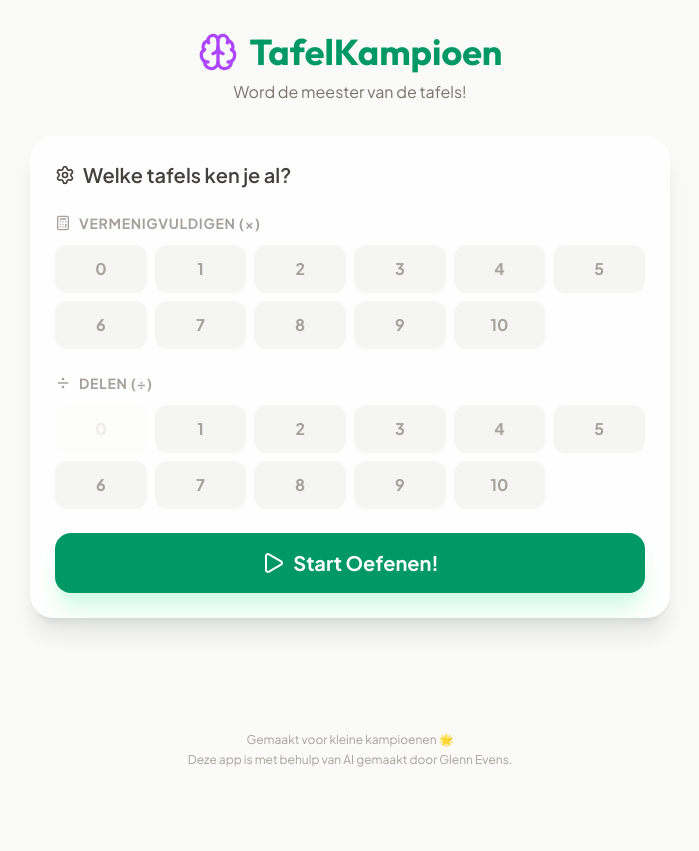
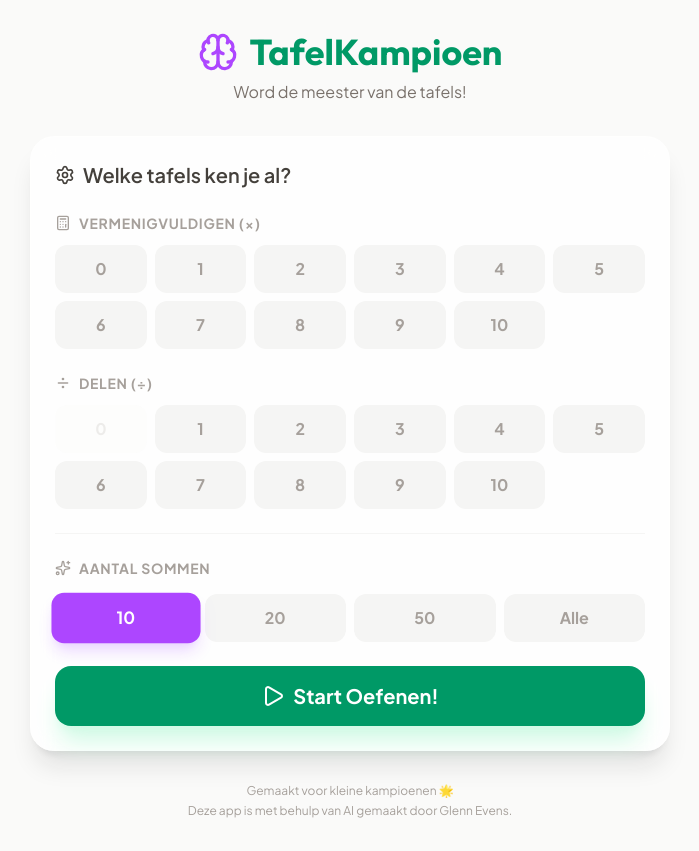
Before and after one commit to evensglenn/tafelkampioen, a React (Vite) app: page / in a window 1280 px wide. Shown: the whole page, without its empty margins (290-989 px from the left). Before the commit the page ends 800 px from the top, so only its background shows below. Built offline with nearby package versions, Linux system fonts and the light colour scheme.

Commit message:
feat: Add configurable exercise count
Allow users to specify the number of exercises per session, including an "all" option. This provides more flexibility in practice sessions.

```diff
--- a/src/App.tsx
+++ b/src/App.tsx
@@ -25,7 +25,7 @@ export default function App() {
   const [mode, setMode] = useState<'settings' | 'practice' | 'results'>('settings');
   const [settings, setSettings] = useState<UserSettings>(() => {
     const saved = localStorage.getItem('tafel-settings');
-    return saved ? JSON.parse(saved) : { multiplicationTables: [], divisionTables: [] };
+    return saved ? JSON.parse(saved) : { multiplicationTables: [], divisionTables: [], exerciseCount: 10 };
   });
   const [mastery, setMastery] = useState<MasteryData>(() => {
     const saved = localStorage.getItem('tafel-mastery');
@@ -38,6 +38,10 @@ export default function App() {
   const [stats, setStats] = useState({ correct: 0, total: 0 });
   const [history, setHistory] = useState<{ exercise: Exercise; correct: boolean }[]>([]);
   const [timeLeft, setTimeLeft] = useState(15);
+
+  const totalExercises = settings.exerciseCount === 'all'
+    ? (settings.multiplicationTables.length + settings.divisionTables.length) * 11
+    : settings.exerciseCount;
 
   const inputRef = useRef<HTMLInputElement>(null);
   const timerRef = useRef<NodeJS.Timeout | null>(null);
@@ -171,7 +175,7 @@ export default function App() {
     setHistory(prev => [...prev, { exercise: currentExercise, correct: isCorrect }]);
 
     setTimeout(() => {
-      if (nextStats.total >= 10) {
+      if (nextStats.total >= totalExercises) {
         setMode('results');
       } else {
         const next = generateExercise(currentExercise);
@@ -343,6 +347,28 @@ export default function App() {
                   </div>
                 </div>
 
+                <div className="pt-6 border-t border-stone-100">
+                  <h3 className="text-sm font-bold uppercase tracking-wider text-stone-400 mb-4 flex items-center gap-2">
+                    <Sparkles className="w-4 h-4" /> Aantal sommen
+                  </h3>
+                  <div className="grid grid-cols-4 gap-2">
+                    {([10, 20, 50, 'all'] as const).map(count => (
+                      <button
+                        key={`count-${count}`}
+                        onClick={() => setSettings(prev => ({ ...prev, exerciseCount: count }))}
+                        className={`
+                          h-12 rounded-xl font-bold transition-all duration-200
+                          ${settings.exerciseCount === count
+                            ? 'bg-purple-500 text-white shadow-lg shadow-purple-200 scale-105'
+                            : 'bg-stone-100 text-stone-400 hover:bg-stone-200'}
+                        `}
+                      >
+                        {count === 'all' ? 'Alle' : count}
+                      </button>
+                    ))}
+                  </div>
+                </div>
+
                 <button
                   onClick={startPractice}
                   className="w-full py-4 bg-emerald-600 text-white rounded-2xl font-bold text-xl shadow-xl shadow-emerald-100 hover:bg-emerald-700 transition-colors flex items-center justify-center gap-2 group"
@@ -367,7 +393,7 @@ export default function App() {
                   <motion.div
                     className="h-full bg-emerald-500"
                     initial={{ width: 0 }}
-                    animate={{ width: `${(stats.total / 10) * 100}%` }}
+                    animate={{ width: `${(stats.total / totalExercises) * 100}%` }}
                   />
                 </div>
 
@@ -391,7 +417,9 @@ export default function App() {
                   >
                     <ChevronLeft className="w-6 h-6" />
                   </button>
-                  <span className="font-bold text-stone-400">Vraag {stats.total + 1} van 10</span>
+                  <span className="font-bold text-stone-400">
+                    Vraag {stats.total + 1} van {totalExercises}
+                  </span>
                   <div className="w-10" />
                 </div>
 
--- a/src/types.ts
+++ b/src/types.ts
@@ -12,6 +12,7 @@ export interface Exercise {
 export interface UserSettings {
   multiplicationTables: number[];
   divisionTables: number[];
+  exerciseCount: 10 | 20 | 50 | 'all';
 }
 
 export interface MasteryData {
```
